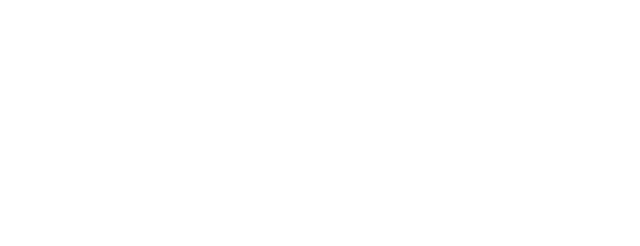
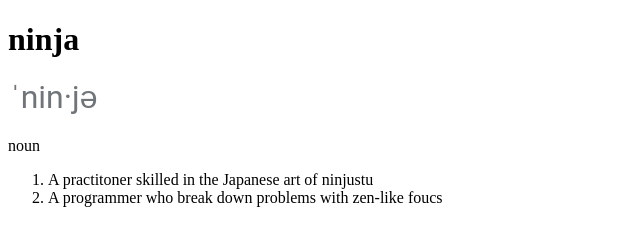
Before and after one commit to Pingm0/dictionaryEntry, a plain HTML site: page index.html in a window 1280 px wide. Shown: the whole page, without its empty margins (0-640 px from the left). Drawn offline with Linux system fonts and the light colour scheme.

Commit message:
work is done

```diff
--- a/index.html
+++ b/index.html
@@ -8,5 +8,12 @@
 </head>
 <body>
 
+    <h1>ninja</h1>
+    <img src="ninja.png" alt="ninja"/>
+    <p>noun</p>
+    <ol>
+        <li>A practitoner skilled in the Japanese art of ninjustu</li>
+        <li>A programmer who break down problems with zen-like foucs</li>
+    </ol>
 </body>
 </html>
```
Also changed, not shown: ninja.png (added).
